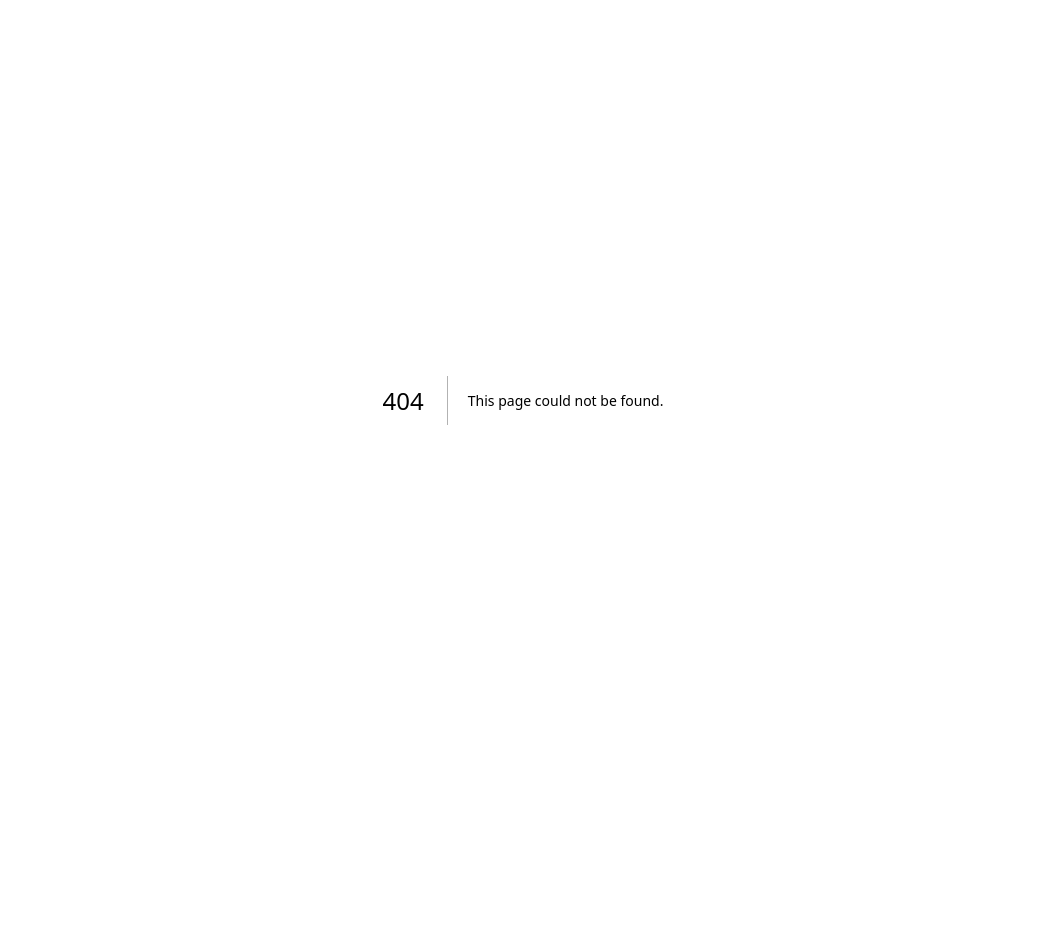
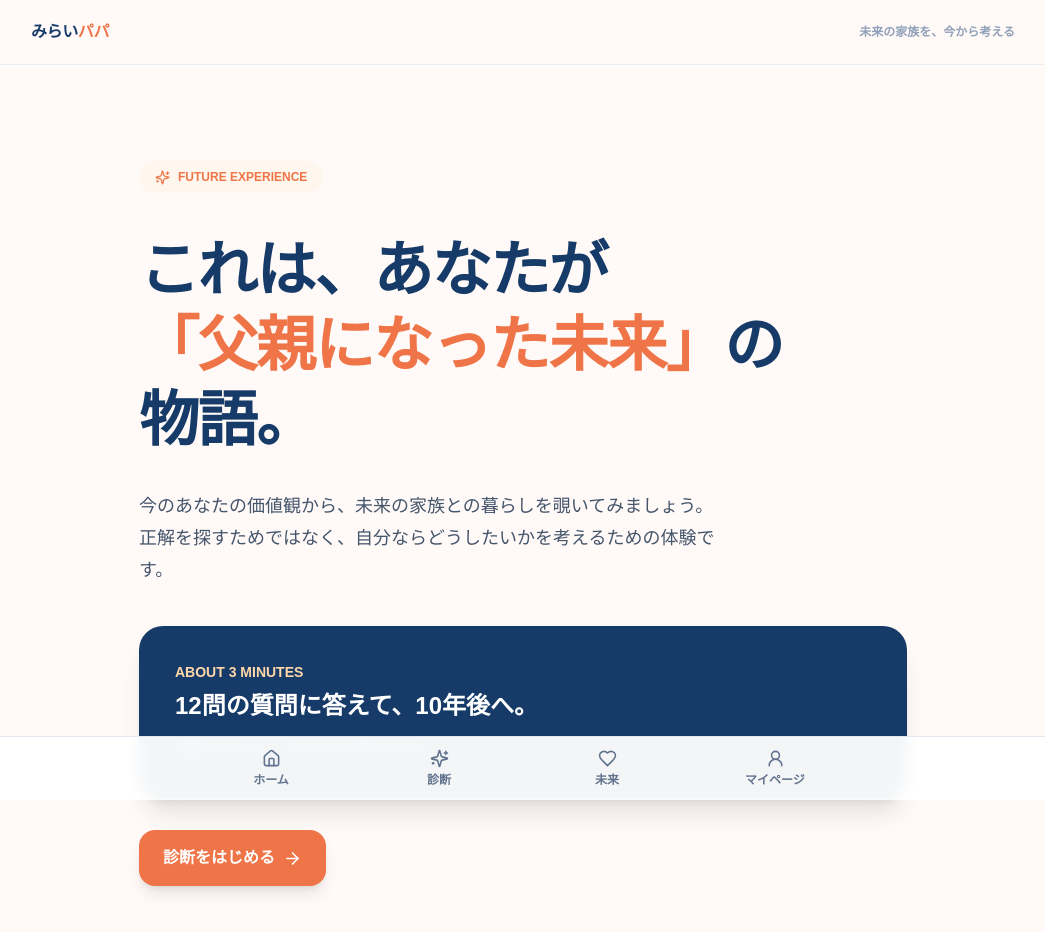
Before and after one commit to s1f102402631/mirai-papa, a Next.js app: page /opening in a window 1280 px wide. Before the commit this address had no page. Shown: the top 932 px of the page, without its empty margins (117-1162 px from the left). Before the commit the page ends 800 px from the top, so only its background shows below. Built offline with nearby package versions, Linux system fonts and the light colour scheme.

Commit message:
feat: add opening experience screen

```diff
--- /dev/null
+++ b/app/opening/page.tsx
@@ -0,0 +1,7 @@
+import Link from "next/link";
+import AppShell from "../../components/AppShell";
+import { ArrowRight, Sparkles } from "lucide-react";
+
+export default function Opening() {
+  return <AppShell><div className="mx-auto max-w-3xl py-8 sm:py-16"><div className="mb-10 inline-flex items-center gap-2 rounded-full bg-orange-50 px-4 py-2 text-xs font-black text-[#ef7548]"><Sparkles size={15}/> FUTURE EXPERIENCE</div><h1 className="max-w-2xl text-4xl font-black leading-tight tracking-tight text-[#163b68] sm:text-6xl">これは、あなたが<br/><span className="text-[#ef7548]">「父親になった未来」</span>の物語。</h1><p className="mt-8 max-w-xl text-base leading-8 text-slate-600 sm:text-lg">今のあなたの価値観から、未来の家族との暮らしを覗いてみましょう。正解を探すためではなく、自分ならどうしたいかを考えるための体験です。</p><div className="mt-10 rounded-3xl bg-[#163b68] p-7 text-white shadow-xl sm:p-9"><p className="text-sm font-bold text-orange-200">ABOUT 3 MINUTES</p><p className="mt-2 text-2xl font-black">12問の質問に答えて、10年後へ。</p><p className="mt-3 text-sm leading-7 text-blue-100">回答はプロトタイプ内だけで使われます。</p></div><Link href="/diagnosis" className="mt-8 inline-flex w-full items-center justify-center gap-2 rounded-2xl bg-[#ef7548] px-6 py-4 font-black text-white shadow-lg transition hover:-translate-y-0.5 hover:bg-[#df6237] sm:w-auto">診断をはじめる <ArrowRight size={19}/></Link></div></AppShell>;
+}
```
